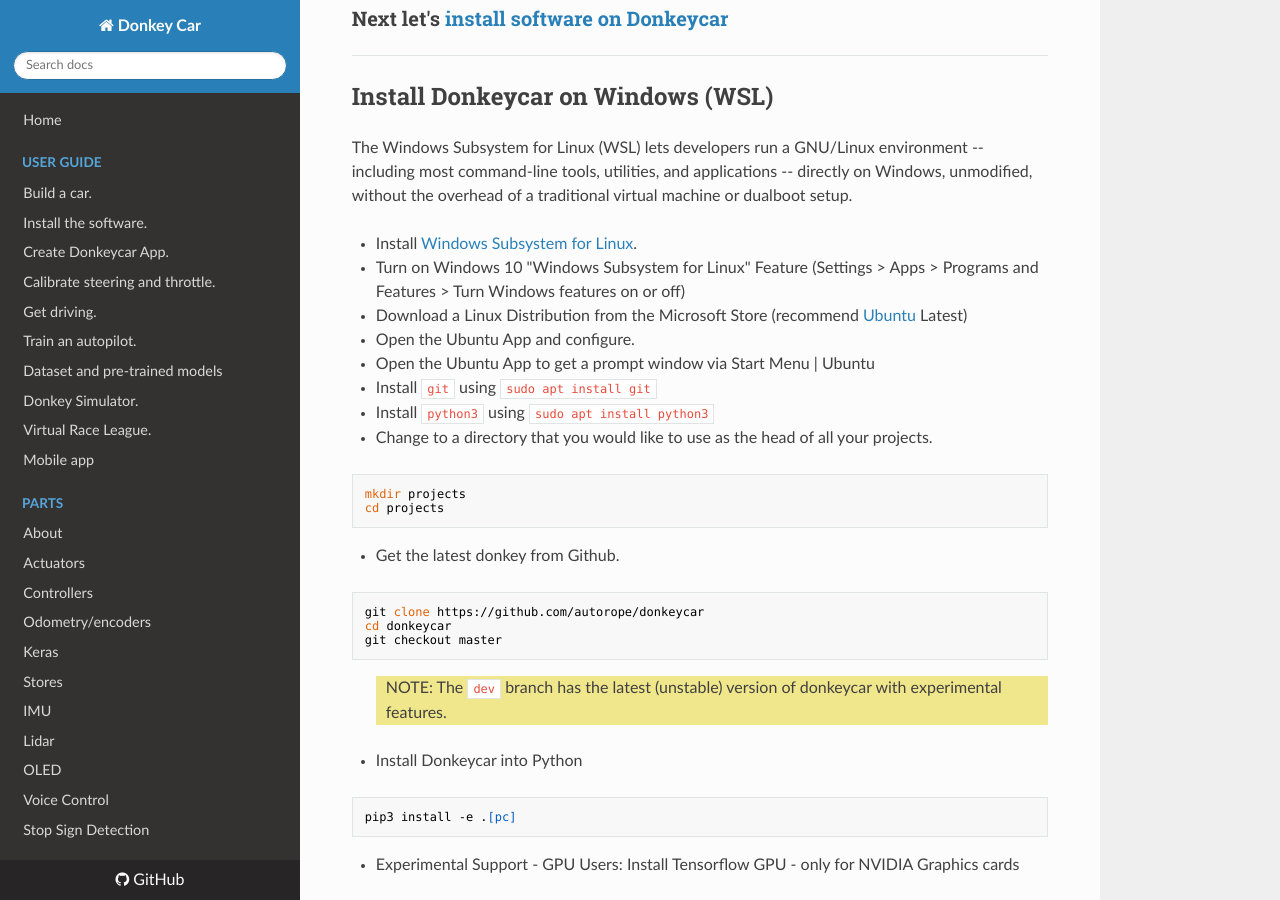
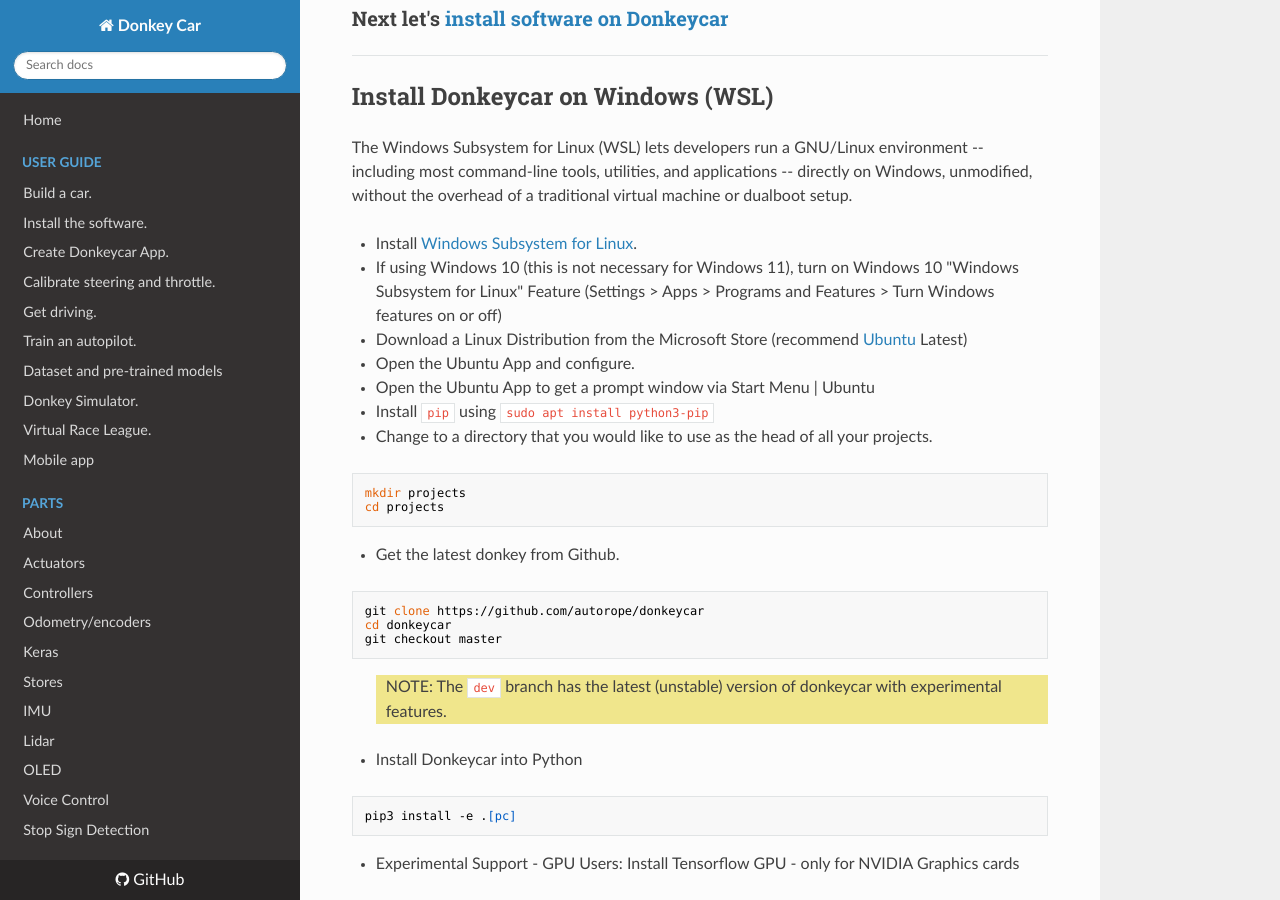
Before and after one commit to autorope/donkeydocs, an MkDocs documentation site: the page built from docs/guide/host_pc/setup_windows.md, in a window 1280 px wide and 900 px high, scrolled down 2847 px. Built offline with MkDocs 1.6.1, drawn with Linux system fonts in a browser that asks for light colours; nearby versions of some CDN libraries; old or Windows-style settings are respelled for this version of MkDocs.

Commit message:
Updated for Windows 11

```diff
--- a/docs/guide/host_pc/setup_windows.md
+++ b/docs/guide/host_pc/setup_windows.md
@@ -145,15 +145,13 @@ donkey createcar --path \Users\<username>\projects\mycar --template complete
 The Windows Subsystem for Linux (WSL) lets developers run a GNU/Linux environment -- including most command-line tools, utilities, and applications -- directly on Windows, unmodified, without the overhead of a traditional virtual machine or dualboot setup.
 
 * Install [Windows Subsystem for Linux](https://docs.microsoft.com/en-us/windows/wsl/install-win10).
-  1.  Turn on Windows 10 "Windows Subsystem for Linux" Feature (Settings > Apps > Programs and Features > Turn Windows features on or off)
+  1.  If using Windows 10 (this is not necessary for Windows 11), turn on Windows 10 "Windows Subsystem for Linux" Feature (Settings > Apps > Programs and Features > Turn Windows features on or off)
   2.  Download a Linux Distribution from the Microsoft Store (recommend [Ubuntu](https://www.microsoft.com/en-us/p/ubuntu/9nblggh4msv6?activetab=pivot:overviewtab) Latest)
   3.  Open the Ubuntu App and configure.
 
 * Open the Ubuntu App to get a prompt window via Start Menu | Ubuntu
 
-* Install `git` using `sudo apt install git`
-
-* Install `python3` using `sudo apt install python3`
+* Install `pip` using `sudo apt install python3-pip`
 
 * Change to a directory that you would like to use as the head of all your projects.
 
```
